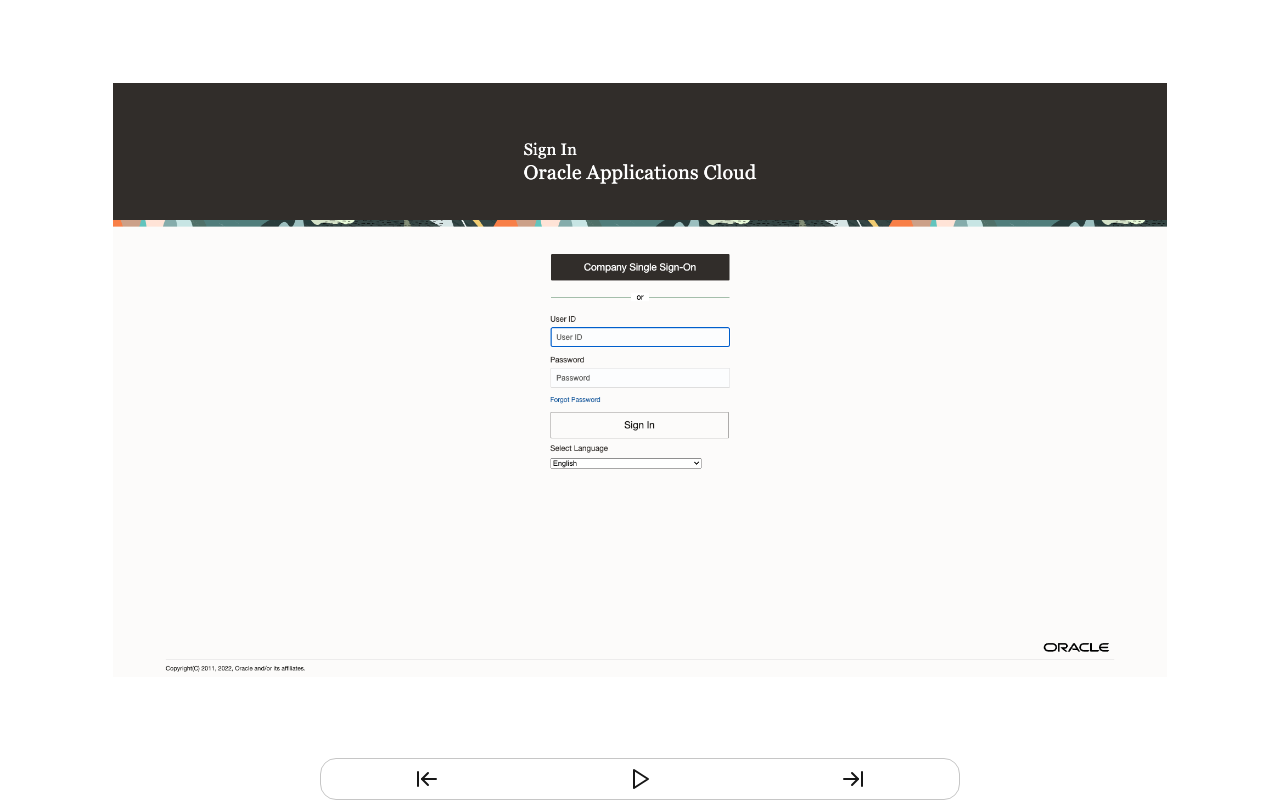
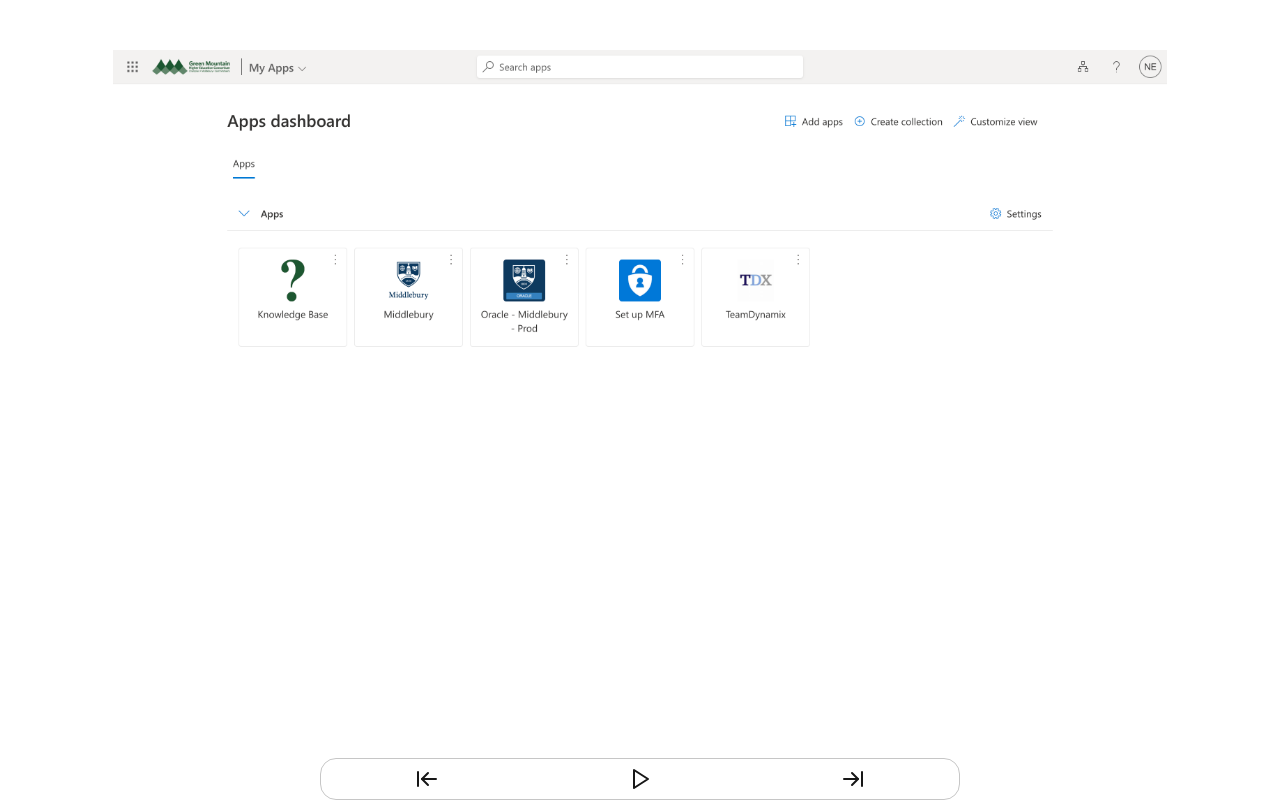
Before and after one commit to quezba/StepLy, a Next.js app: page / in a window 1280 px wide. Built offline with nearby package versions, Linux system fonts and the light colour scheme.

Commit message:
small fix

```diff
--- a/src/components/header.tsx
+++ b/src/components/header.tsx
@@ -6,7 +6,7 @@
     <div className="flex justify-center items-center w-screen h-screen">
       <div className="flex justify-center items-center w-[90%] h-[85%]">
         <img
-          src="/sampleImages/oracle1.png"
+          src="/sampleImages/oracle0.png"
           alt="platform screenshot for tutorial"
           className="w-full h-full object-contain" // using object-contain to make sure the image fits the container and doesn't stretch
         />
```
